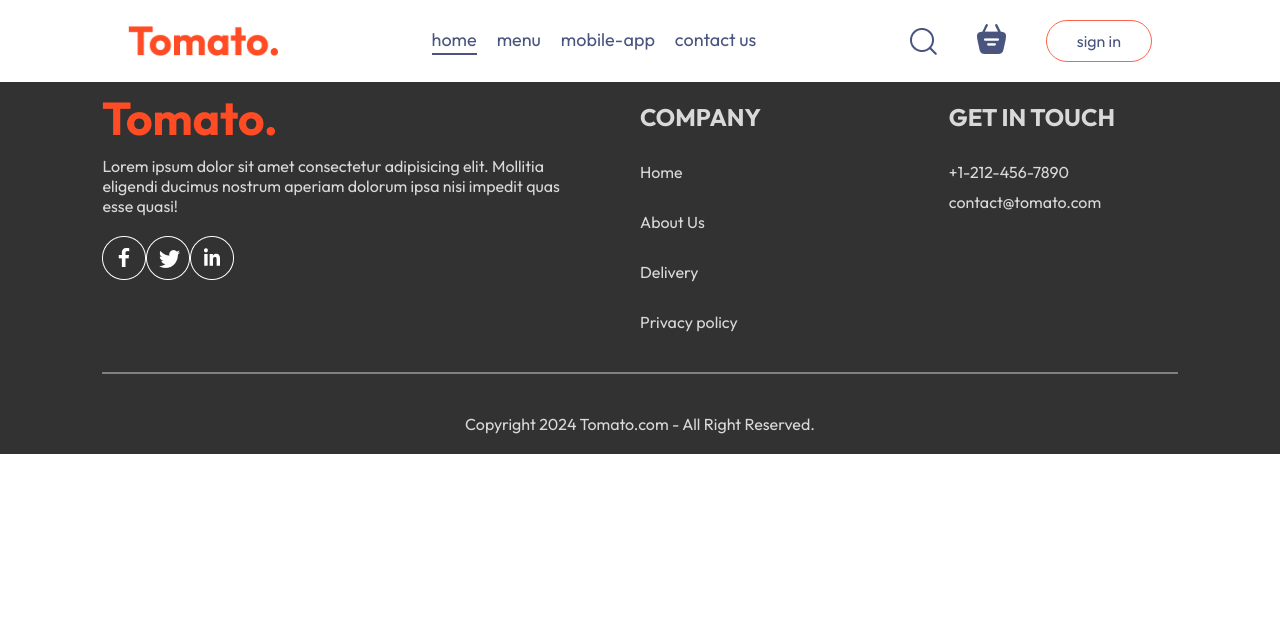
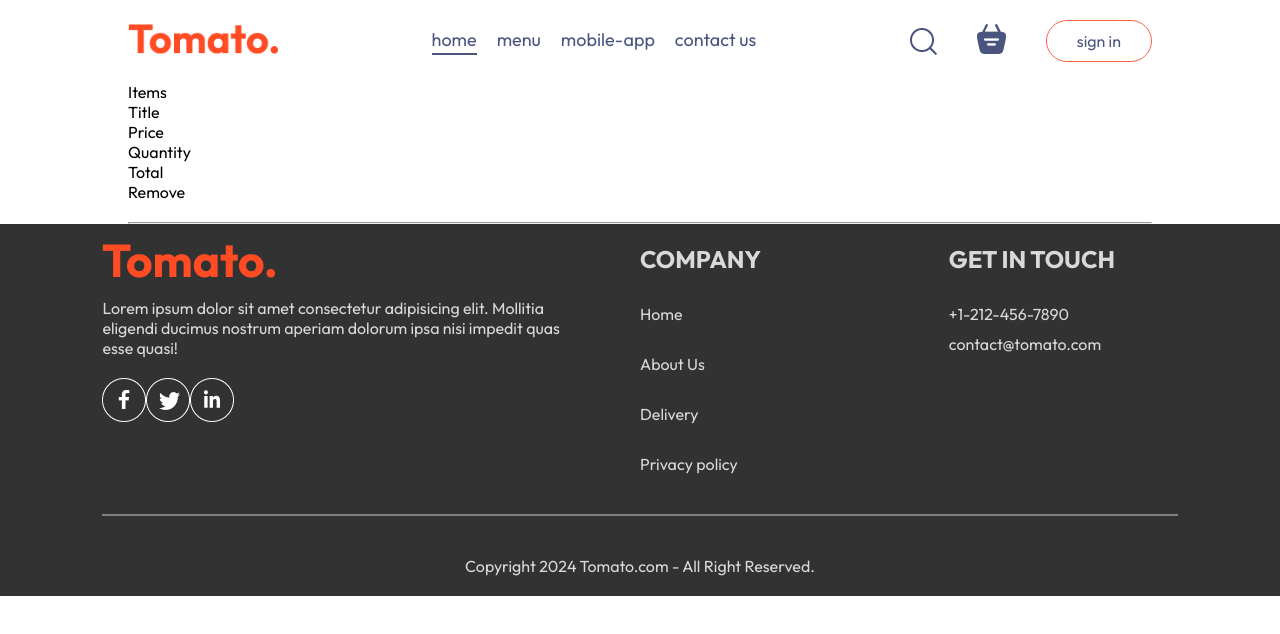
Before and after one commit to HudsonWayne/Food-Del, a React (Vite) app: page /cart in a window 1280 px wide. Shown: the top 634 px of the page. Built offline with nearby package versions, Linux system fonts and the light colour scheme.

Commit message:
added a the cart

```diff
--- a/src/components/FoodItem/FoodItem.jsx
+++ b/src/components/FoodItem/FoodItem.jsx
@@ -19,7 +19,7 @@
                 : <div className="food-item-counter">
                     <img  onClick={()=>setItemCount(prev=>prev-1)} src={assets.remove_icon_red} alt="" />
                     <p>{itemCount}</p>
-                    <img onClick={()=>setItemCount(prev=>prev-1)} src={assets.add_icon_green} alt="" />
+                    <img onClick={()=>setItemCount(prev=>prev+1)} src={assets.add_icon_green} alt="" />
                 </div>
             }
         </div>
--- a/src/components/Navbar/Navbar.jsx
+++ b/src/components/Navbar/Navbar.jsx
@@ -10,7 +10,7 @@
 
   return (
     <div className="navbar">
-        <img src={assets.logo} alt="" className='logo' />
+        <Link to='/'><img src={assets.logo} alt="" className='logo' /></Link>
         <ul className="navbar-menu">
             <Link to='/' onClick={()=>setMenu("home")} className={menu==="home"?"active":""}>home</Link>
             <a href='#explore-menu' onClick={()=>setMenu("menu")} className={menu==="menu"?"active":""}>menu</a>
@@ -20,7 +20,7 @@
         <div className="navbar-right">
             <img src={assets.search_icon} alt="" />
             <div className="search-icon">
-                <img src={assets.basket_icon} alt="" />
+                <Link to='./cart'><img src={assets.basket_icon} alt="" /></Link>
                 <div className="dot"></div>
             </div>
             <button onClick={()=>setShowLogin(true)}>sign in</button>
--- a/src/pages/Cart/Cart.jsx
+++ b/src/pages/Cart/Cart.jsx
@@ -1,9 +1,35 @@
 import './Cart.css'
+import { StoreContext } from '../../context/StoreContext'
+import { useContext } from 'react';
 
 const Cart = () => {
+  const {cartItems,food_list,removeFromCart} = useContext(StoreContext);
+
   return (
-    <div>
+    <div className="cart">
+      <div className="cart-items">
+        <div className="cart-items-title">
+          <p>Items</p>
+          <p>Title</p>
+          <p>Price</p>
+          <p>Quantity</p>
+          <p>Total</p>
+          <p>Remove</p>
+        </div>
+        <br />
+        <hr />
+        {food_list.map((item, index)=>{
+            if(cartItems[item.id]>0)
+              {
+                return(
+                  <div className="cart-items-title cart-items-item">
+                  <p>{item.name}</p>
+                </div>
+                )
 
+              }
+        })}
+      </div>
     </div>
   )
 }
```
